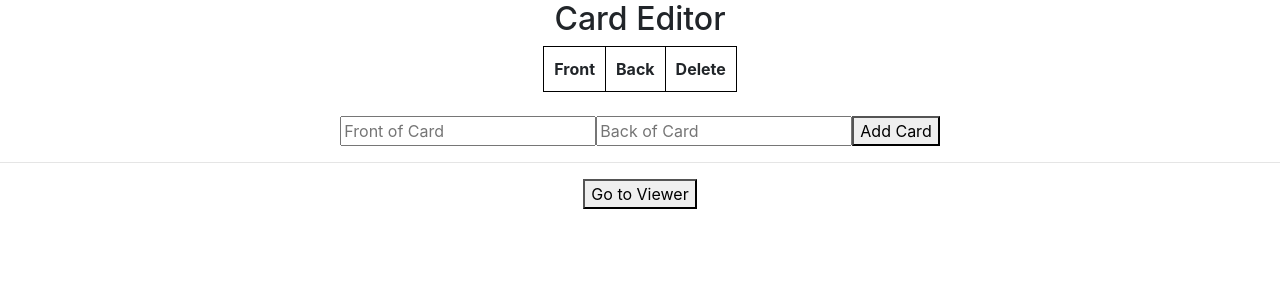
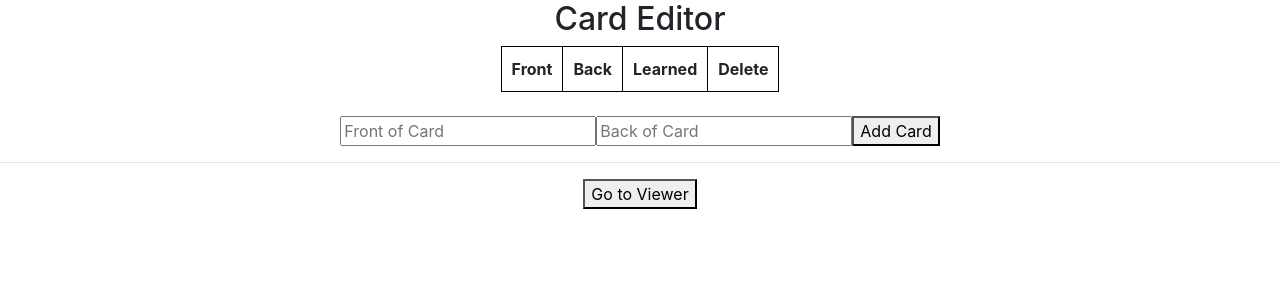
Before and after one commit to Looterro/CS50-Flashcards, a Django app: page / in a window 1280 px wide. Shown: the top 300 px of the page. Run offline with Django 4.2, Linux system fonts and the light colour scheme; lists and menus that the app fills with data are empty; some libraries are stand-ins or nearby versions.

Commit message:
Added ability to mark cards as read and checking for duplicates

```diff
--- a/flashcards/static/flashcards/index.jsx
+++ b/flashcards/static/flashcards/index.jsx
@@ -4,7 +4,8 @@ class CardEditor extends React.Component {
         super(props);
         this.state = {
             front: "",
-            back: ""
+            back: "",
+            learned: false,
         }
     }
 
@@ -15,6 +16,7 @@ class CardEditor extends React.Component {
                 <tr key={i}>
                     <td>{card.front}</td>
                     <td>{card.back}</td>
+                    <td data-index={i} onClick={this.changeLearned} className={card.learned ? "learned" : ""}> {card.learned ? "Yes" : "No"}</td>
                     <td><button data-index={i} onClick={this.deleteCard}>Delete</button></td>
                 </tr>
             )
@@ -28,6 +30,7 @@ class CardEditor extends React.Component {
                         <tr>
                             <th>Front</th>
                             <th>Back</th>
+                            <th>Learned</th>
                             <th>Delete</th>
                         </tr>
                     </thead>
@@ -54,15 +57,19 @@ class CardEditor extends React.Component {
 
     //call the props function to add cards and clear the contents of inputs
     addCard = () => {
-        this.props.addCard(this.state.front, this.state.back);
+        this.props.addCard(this.state.front, this.state.back, this.state.learned);
         this.setState({
             front: "",
-            back: ""
+            back: "",
         });
     }
 
     deleteCard = (event) => {
         this.props.deleteCard(event.target.dataset.index)
+    }
+
+    changeLearned = (event) => {
+        this.props.changeLearned(event.target.dataset.index)
     }
 
 }
@@ -74,16 +81,28 @@ class CardViewer extends React.Component {
         this.state = {
             number: 0,
             front: true,
-            cardsCopy: this.props.cards,
+            localCards: this.props.cards.filter(card => card.learned === false),
         }
     }
 
 
     render() {
 
-        const card = this.state.cardsCopy[this.state.number];
+        const card = this.state.localCards[this.state.number];
         console.log(this.state.front);
-        console.log(this.state.cardsCopy)
+        console.log(this.state.localCards);
+
+        if(this.state.localCards.length === 0) {
+            return (
+                <div>
+                    <br />
+                    No cards to learn!
+                    <br />
+                    <hr />
+                    <button onClick={this.props.switchMode}>Go to Editor</button>
+                </div>
+            )
+        }
 
         return (
             <div>
@@ -95,6 +114,7 @@ class CardViewer extends React.Component {
                 </div>
                 <button onClick={this.changeCard}>Next Card</button>
                 <button onClick={this.shuffleCards}>Shuffle Cards</button>
+                <button onClick={this.changeLearned}>Mark as learned</button>
                 <hr />
                 <button onClick={this.props.switchMode}>Go to Editor</button>
             </div>
@@ -113,17 +133,31 @@ class CardViewer extends React.Component {
         console.log(this.props.cards.length);
         const index = this.state.number + 1;
 
-        if ( index < this.props.cards.length) {
+        if ( index < this.state.localCards.length) {
 
             this.setState(state => ({
                 number: state.number + 1,
             }));
+
         }
     }
 
+    changeLearned = () => {
+
+        let card = this.state.localCards[this.state.number];
+
+        //filter original card array and check for the same fron and the back to change that objects status of learned independently of the shuffled copyCards array
+        this.props.changeLearned(this.props.cards.findIndex(object => { return object.front == `${card.front}` && object.back == `${card.back}` }));
+
+        this.setState(state => ({
+                localCards: state.localCards.filter(card => card.learned === false),
+        }));
+    }
+
+    //Use this function to shuffle cards only in this component, without doing it in the main app so that once you come back to editor everything comes back to normal
     shuffleCards = () => {
 
-        const shuffledCards = [ ...this.state.cardsCopy ];
+        const shuffledCards = [ ...this.state.localCards ];
 
         for (let i = shuffledCards.length - 1; i > 0; --i) {
             const j = Math.floor(Math.random() * i);
@@ -135,10 +169,11 @@ class CardViewer extends React.Component {
         console.log(shuffledCards);
 
         this.setState(state => ({
-                cardsCopy: shuffledCards,
+                localCards: shuffledCards.filter(card => card.learned === false),
         }));
 
     }
+
 
 }
 
@@ -162,6 +197,7 @@ class App extends React.Component {
                     switchMode={this.switchMode}
                     addCard={this.addCard}
                     deleteCard={this.deleteCard}
+                    changeLearned={this.changeLearned}
                 />
             );
 
@@ -171,6 +207,8 @@ class App extends React.Component {
                <CardViewer
                cards={this.state.cards}
                switchMode={this.switchMode}
+               shuffleCards={this.shuffleCards}
+               changeLearned={this.changeLearned}
                />
             );
 
@@ -183,9 +221,18 @@ class App extends React.Component {
         }));
     }
 
-    addCard = (front, back) => {
+    addCard = (front, back, learned) => {
+
+        let checkDoubles = this.state.cards.findIndex(object => { return object.front == front && object.back == back })
+        console.log(checkDoubles)
+
+        //Check if user added the same front and back of a card already and send a request to change them to a different value
+        if (checkDoubles !== -1) {
+            return alert('You already added that card!')
+        }
+
         this.setState(state => ({
-            cards: [...state.cards, { front: front, back: back }]
+            cards: [...state.cards, {front: front, back: back, learned: learned }]
         }))
     }
 
@@ -197,6 +244,17 @@ class App extends React.Component {
         });
     }
 
+    //Get copy of cards and then change the status of learned at the corresponding index
+    changeLearned = (index) => {
+        this.setState(state => {
+            const cards = [...state.cards];
+            console.log(cards[index]);
+            console.log(cards[index].learned);
+            cards[index].learned = !cards[index].learned;
+            return { cards: cards };
+        });
+    }
+
 }
 
 ReactDOM.render(<App />, document.querySelector("#app"));
--- a/flashcards/static/flashcards/styles.css
+++ b/flashcards/static/flashcards/styles.css
@@ -28,3 +28,6 @@ td, th {
 .card-back {
     background-color: rgb(154, 183, 161);
 }
+.learned {
+    color: green;
+}
```
Also changed, not shown: 1 other file.
